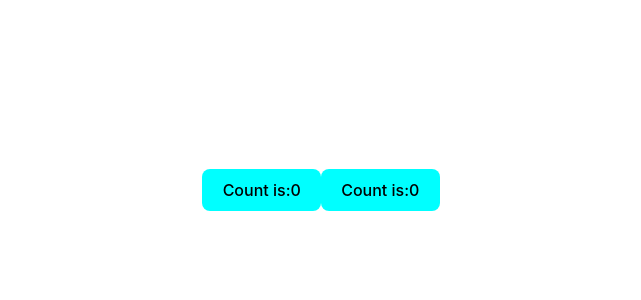
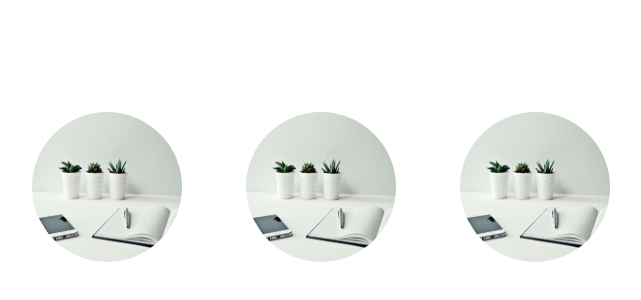
Before and after one commit to pandurang-sadgir/react-concepts, a React (Vite) app in the folder React-Concepts/: page / in a window 1280 px wide. Shown: the part 210-510 px from the top of the page, without its empty margins (319-960 px from the left). Built offline with nearby package versions, Linux system fonts and the light colour scheme.

Commit message:
Galary component

```diff
--- /dev/null
+++ b/React-Concepts/src/1.Component/Galary.jsx
@@ -0,0 +1,32 @@
+import img from "../assets/image1.jpg";
+const IMGPROPERTY = {
+  width: 150,
+  height: 150,
+  padding: "2rem",
+  ra: "50%",
+};
+// Note: Inside the object we are just storing value with any keys
+export default function Galary() {
+  return (
+    <div>
+      <Profile />
+      <Profile />
+      <Profile />
+    </div>
+  );
+}
+
+const Profile = () => {
+  return (
+    <img
+      src={img}
+      alt="profile image"
+      width={IMGPROPERTY.width}
+      height={IMGPROPERTY.height}
+      style={{ padding: IMGPROPERTY.padding,
+      borderRadius:IMGPROPERTY.ra}}
+
+
+    />
+  );
+};
--- a/React-Concepts/src/App.jsx
+++ b/React-Concepts/src/App.jsx
@@ -8,12 +8,17 @@ import "./App.css";
 // import Condition from "./3.Conditional_Rendering/Condition";
 // import RenderingList from "./4.Rendering_List/RenderingList_";
 // import InfoSeparately from "./5.ComponentRemInfo/InfoSeparately";
-import SharingDataBetC from "./5.ComponentRemInfo/SharingDataBetC";
+// import SharingDataBetC from "./5.ComponentRemInfo/SharingDataBetC";
 // import RespondingEvent from "./6.Responding_Event/RespondingEvent";
+// Hooks
+// State Hook
+// import Counter from "./Hooks/StateHooks/UseState/counter";
+import Galary from "./1.Component/Galary";
+// import TextField from "./Hooks/StateHooks/UseState/textField";
 function App() {
   return (
     <>
-      <SharingDataBetC/>
+    <Galary/>
     </>
   );
 }
--- /dev/null
+++ b/React-Concepts/src/Hooks/StateHooks/2.useReducer.jsx
@@ -0,0 +1 @@
+// Note: We can use either built in hooks or combine them to build your own hooks.
--- /dev/null
+++ b/React-Concepts/src/Hooks/StateHooks/UseState/counter.jsx
@@ -0,0 +1,17 @@
+// Note
+// 1.Call use state hoot at top level of your component
+// 2The convention is to name state variables like [something, setSomething] using array destructuring.
+
+import { useState } from "react";
+export default function Counter() {
+  const [count, setCount] = useState(0);
+
+  function handleClick() {
+    setCount(count + 1);
+  }
+  return (
+    <>
+      <button onClick={handleClick}>You clicked me :{count} times</button>
+    </>
+  );
+}
--- /dev/null
+++ b/React-Concepts/src/Hooks/StateHooks/UseState/textField.jsx
@@ -0,0 +1,19 @@
+import { useState } from "react";
+export default function TextField() {
+  const [text, setText] = useState("Hi..");
+  function handleOnclick() {
+    setText("");
+  }
+  function handleonChange(e) {
+    setText(e.target.value);
+    console.log(e, "This is event information");
+  }
+
+  return (
+    <>
+      <input type="text" value={text} onChange={handleonChange} />
+      <h3>You Typed Text :{text}</h3>
+      <button onClick={handleOnclick}>Reset</button>
+    </>
+  );
+}
```
Also changed, not shown: React-Concepts/src/Hooks/StateHooks/UseState/checkbox.jsx (added, +8 -0 lines).
